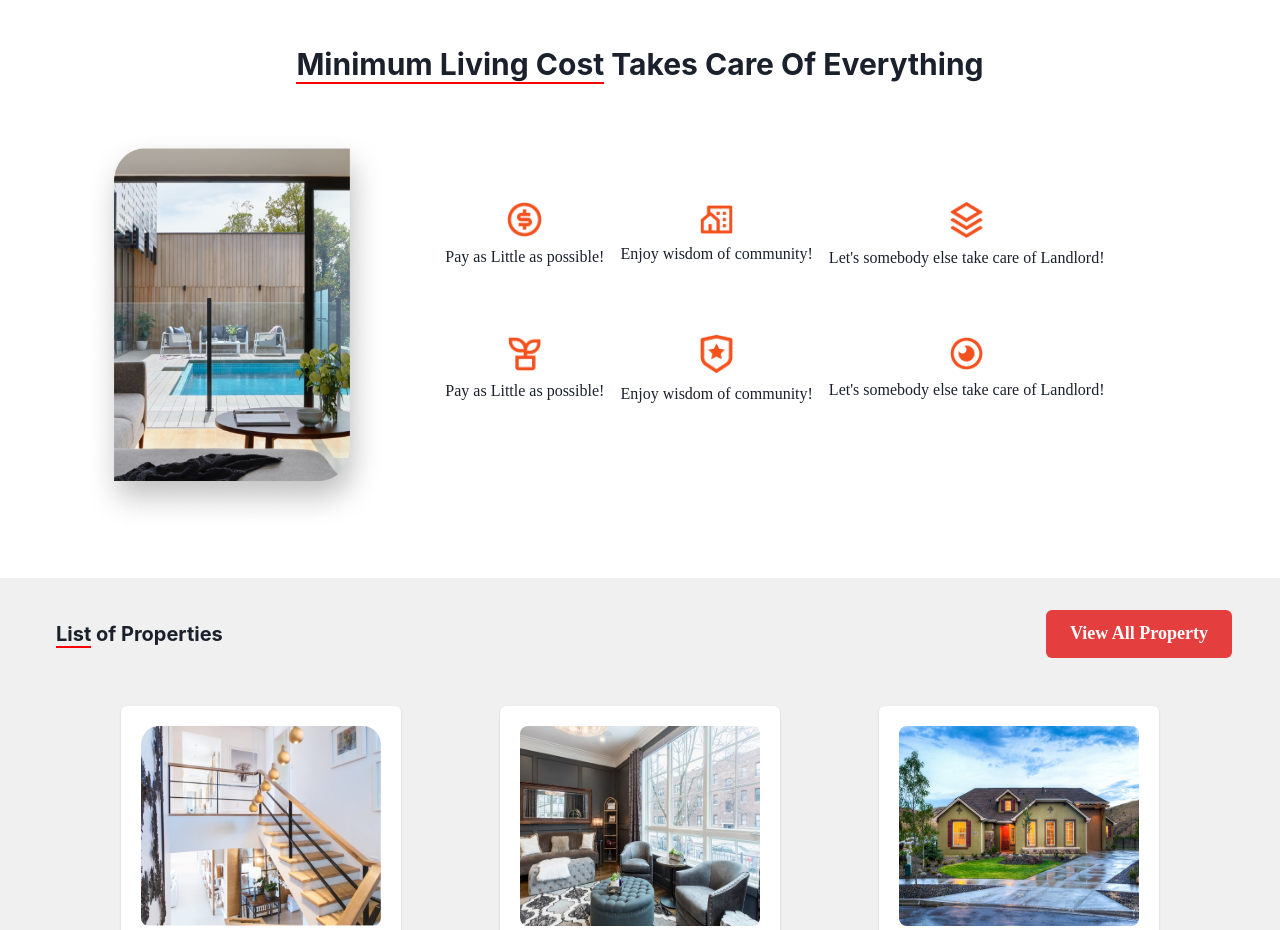
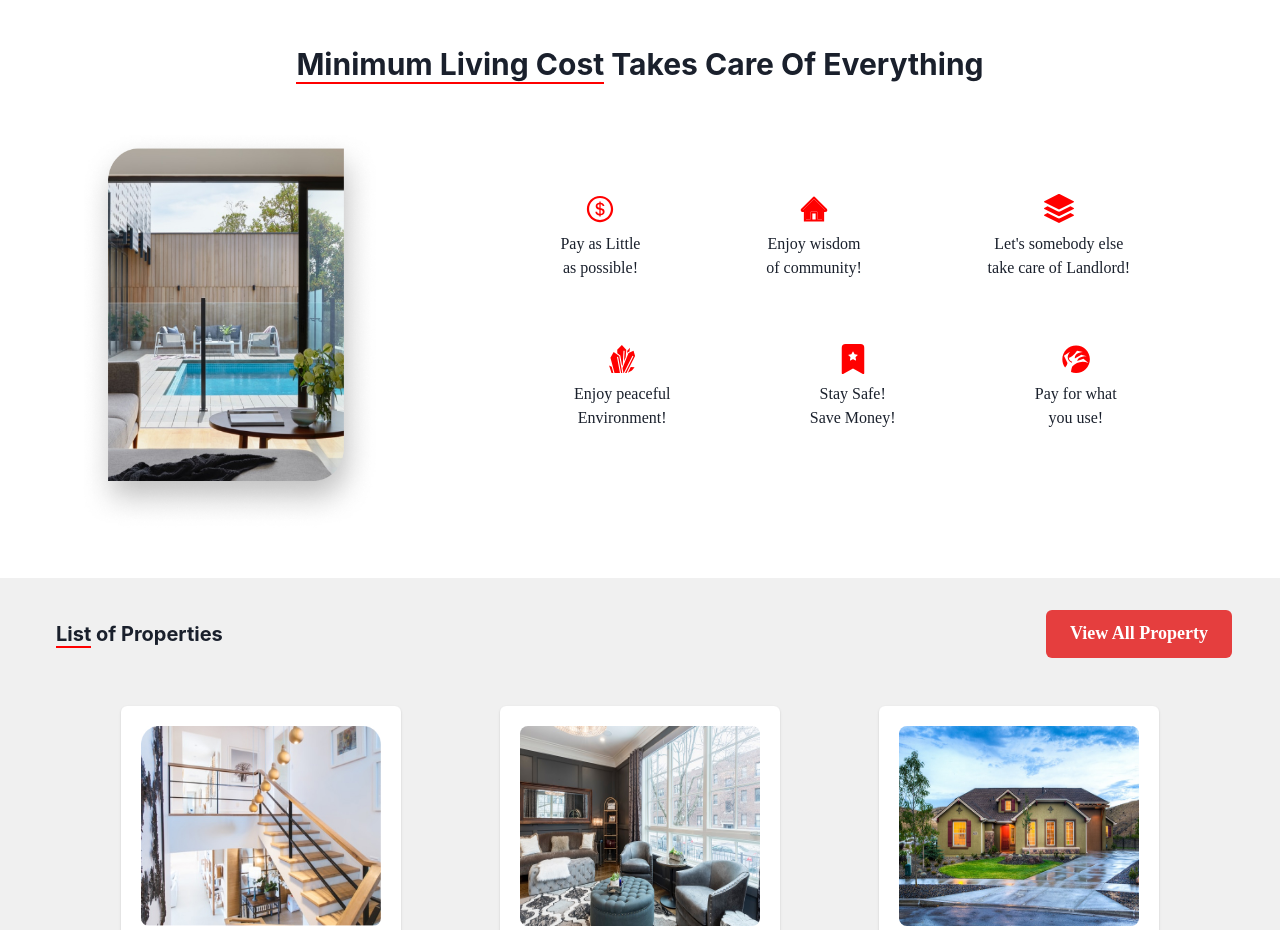
Before and after one commit to vince4559/real-estate-rentals, a React (Vite) app: page / in a window 1280 px wide. Shown: the part 802-1732 px from the top of the page. Built offline with nearby package versions, Linux system fonts and the light colour scheme.

Commit message:
adding icons

```diff
--- a/src/components/AboutUs.tsx
+++ b/src/components/AboutUs.tsx
@@ -1,11 +1,10 @@
-import { Box, Grid, GridItem, Heading, HStack, Image, Stack, Text, VStack } from "@chakra-ui/react";
+import { Box, Grid, GridItem, Heading, HStack, Icon, Image, Stack, Text, VStack } from "@chakra-ui/react";
 import about from '../assets/about.jpg'
-import vector from '../assets/vector.png'
-import vector1 from '../assets/Vector (1).png'
-import vector2 from '../assets/Vector (2).png'
-import vector3 from '../assets/Vector (3).png'
-import vector4 from '../assets/Vector (4).png'
-import vector5 from '../assets/Vector (5).png'
+import { AiOutlineDollarCircle, AiTwotoneHome } from "react-icons/ai";
+import {BsStack, BsBookmarkStarFill, } from "react-icons/bs";
+import {GiCrystalGrowth, } from "react-icons/gi";
+import {GiMoonClaws, } from "react-icons/gi";
+
 
 const AboutUs = () => {
   return (
@@ -17,42 +16,42 @@ const AboutUs = () => {
             </Text>  takes care of everything
             </Heading>
 
-            <Grid templateColumns='repeat(3, 1fr)' mt={['.5rem','1rem','3rem','3rem']}>
+            <Grid templateColumns='repeat(3, 1fr)' gap={4} mt={['.5rem','1rem','1rem','3rem']}>
                 <GridItem colSpan={[3,3,1,1]}>
                     <VStack>
                         <Image alt="about-image" src={about} w='300px' h={'400px'} />
                     </VStack>
                 </GridItem>
 
-                <GridItem colSpan={[3,3,2,2]} mt={['1rem','2rem','4rem','4rem']}>
-                    <Stack spacing={'4rem'} p={'.5rem'}>
-                    <HStack w='100%' textAlign={'center'} spacing={4}>
+                <GridItem colSpan={[3,3,2,2]} mt={['1rem','2rem','2rem','4rem']} gap={4}>
+                    <Stack spacing={'4rem'}  >
+                    <HStack w='100%' textAlign={'center'} justify='space-evenly' >
                         <VStack>
-                            <Image alt='$-icon' src={vector} w={'35px'} />
-                            <Text>Pay as Little as possible!</Text>
+                           <Icon as={AiOutlineDollarCircle} color='red' fontSize='3xl'/>
+                            <Text>Pay as Little <br/> as possible!</Text>
                         </VStack>
                         <VStack>
-                            <Image alt='$-icon' src={vector1} w={'33px'} />
-                            <Text>Enjoy wisdom of community!</Text>
+                           <Icon as={AiTwotoneHome} color='red' fontSize='3xl'/>
+                            <Text>Enjoy wisdom <br/> of community!</Text>
                         </VStack>
                         <VStack>
-                            <Image alt='$-icon' src={vector2} w={'33px'} />
-                            <Text>Let's somebody else take care of Landlord!</Text>
+                            <Icon as={BsStack} color='red' fontSize='3xl'/>
+                            <Text>Let's somebody else <br/> take care of Landlord!</Text>
                         </VStack>
                     </HStack>
 
-                    <HStack w='100%' textAlign={'center'} spacing={4}>
+                    <HStack w='100%' textAlign={'center'} justify='space-evenly'>
                         <VStack>
-                            <Image alt='$-icon' src={vector3} w={'33px'} />
-                            <Text>Pay as Little as possible!</Text>
+                            <Icon as={GiCrystalGrowth} color='red' fontSize='3xl'/>
+                            <Text>Enjoy peaceful <br/> Environment!</Text>
                         </VStack>
                         <VStack>
-                            <Image alt='$-icon' src={vector4} w={'33px'} />
-                            <Text>Enjoy wisdom of community!</Text>
+                            <Icon as={BsBookmarkStarFill} color='red' fontSize='3xl'/>
+                            <Text>Stay Safe! <br/> Save Money!</Text>
                         </VStack>
                         <VStack>
-                            <Image alt='$-icon' src={vector5} w={'33px'} />
-                            <Text>Let's somebody else take care of Landlord!</Text>
+                            <Icon as={GiMoonClaws} color='red' fontSize='3xl'/>
+                            <Text>Pay for what <br/> you use!</Text>
                         </VStack>
                     </HStack>
                     </Stack>
```
